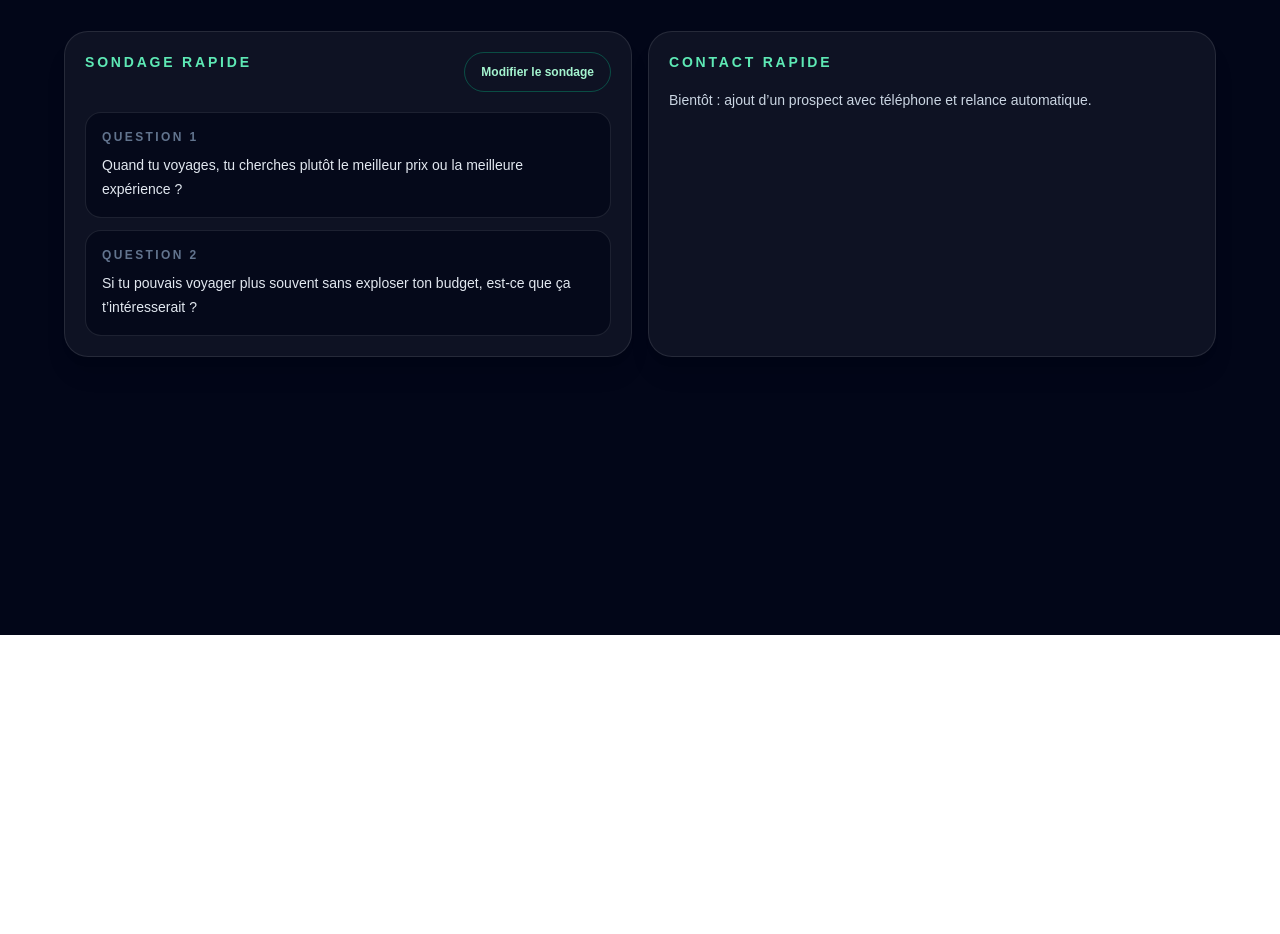
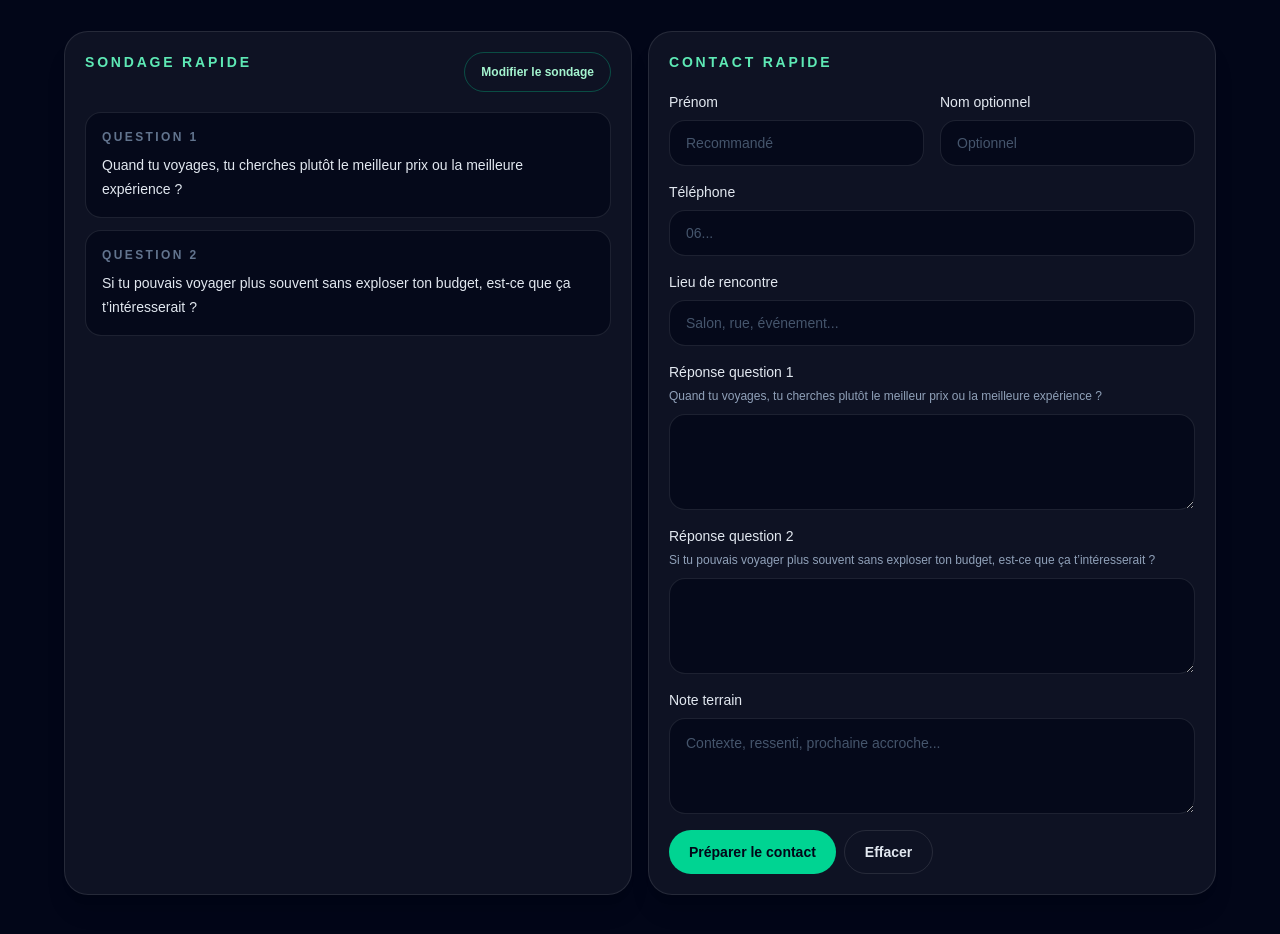
Before and after one commit to Gintaiji/travel-prospect-crm, a Next.js app: page /street-marketing in a window 1280 px wide. Shown: the part 260-1194 px from the top of the page. Before the commit the page ends 895 px from the top, so only its background shows below. Built offline with nearby package versions, Linux system fonts and the light colour scheme; no server answers.

Commit message:
Ajout formulaire contact rapide street marketing

```diff
--- a/app/street-marketing/page.tsx
+++ b/app/street-marketing/page.tsx
@@ -1,12 +1,32 @@
 "use client";
 
-import { useEffect, useState } from "react";
+import { type FormEvent, useEffect, useState } from "react";
 import {
   DEFAULT_STREET_MARKETING_SURVEY,
   loadStreetMarketingSurvey,
   saveStreetMarketingSurvey,
   type StreetMarketingSurvey,
 } from "../lib/streetMarketingSurveyStorage";
+
+type QuickContactFormState = {
+  firstName: string;
+  lastName: string;
+  phone: string;
+  meetingPlace: string;
+  firstAnswer: string;
+  secondAnswer: string;
+  fieldNote: string;
+};
+
+const initialQuickContactFormState: QuickContactFormState = {
+  firstName: "",
+  lastName: "",
+  phone: "",
+  meetingPlace: "",
+  firstAnswer: "",
+  secondAnswer: "",
+  fieldNote: "",
+};
 
 export default function StreetMarketingPage() {
   const [survey, setSurvey] = useState<StreetMarketingSurvey>(
@@ -16,6 +36,10 @@ export default function StreetMarketingPage() {
     DEFAULT_STREET_MARKETING_SURVEY.questions,
   );
   const [isEditingSurvey, setIsEditingSurvey] = useState(false);
+  const [quickContactForm, setQuickContactForm] =
+    useState<QuickContactFormState>(initialQuickContactFormState);
+  const [preparedContact, setPreparedContact] =
+    useState<QuickContactFormState | null>(null);
 
   useEffect(() => {
     const storedSurvey = loadStreetMarketingSurvey();
@@ -55,6 +79,35 @@ export default function StreetMarketingPage() {
   function cancelSurveyEdit() {
     setDraftQuestions(survey.questions);
     setIsEditingSurvey(false);
+  }
+
+  function updateQuickContactField<Field extends keyof QuickContactFormState>(
+    field: Field,
+    value: QuickContactFormState[Field],
+  ) {
+    setQuickContactForm((currentForm) => ({
+      ...currentForm,
+      [field]: value,
+    }));
+  }
+
+  function prepareQuickContact(event: FormEvent<HTMLFormElement>) {
+    event.preventDefault();
+
+    setPreparedContact({
+      firstName: quickContactForm.firstName.trim(),
+      lastName: quickContactForm.lastName.trim(),
+      phone: quickContactForm.phone.trim(),
+      meetingPlace: quickContactForm.meetingPlace.trim(),
+      firstAnswer: quickContactForm.firstAnswer.trim(),
+      secondAnswer: quickContactForm.secondAnswer.trim(),
+      fieldNote: quickContactForm.fieldNote.trim(),
+    });
+  }
+
+  function clearQuickContact() {
+    setQuickContactForm(initialQuickContactFormState);
+    setPreparedContact(null);
   }
 
   return (
@@ -147,10 +200,178 @@ export default function StreetMarketingPage() {
             <p className="text-sm font-semibold uppercase tracking-[0.2em] text-emerald-300">
               Contact rapide
             </p>
-            <p className="mt-4 text-sm leading-6 text-slate-300">
-              Bientôt : ajout d’un prospect avec téléphone et relance
-              automatique.
-            </p>
+
+            <form className="mt-5 grid gap-4" onSubmit={prepareQuickContact}>
+              <div className="grid gap-4 sm:grid-cols-2">
+                <label className="grid gap-2 text-sm font-medium text-slate-200">
+                  Prénom
+                  <input
+                    className="min-h-11 rounded-2xl border border-white/10 bg-slate-950/70 px-4 py-3 text-sm text-white outline-none transition placeholder:text-slate-600 focus:border-emerald-400"
+                    value={quickContactForm.firstName}
+                    onChange={(event) =>
+                      updateQuickContactField("firstName", event.target.value)
+                    }
+                    placeholder="Recommandé"
+                  />
+                </label>
+
+                <label className="grid gap-2 text-sm font-medium text-slate-200">
+                  Nom optionnel
+                  <input
+                    className="min-h-11 rounded-2xl border border-white/10 bg-slate-950/70 px-4 py-3 text-sm text-white outline-none transition placeholder:text-slate-600 focus:border-emerald-400"
+                    value={quickContactForm.lastName}
+                    onChange={(event) =>
+                      updateQuickContactField("lastName", event.target.value)
+                    }
+                    placeholder="Optionnel"
+                  />
+                </label>
+              </div>
+
+              <label className="grid gap-2 text-sm font-medium text-slate-200">
+                Téléphone
+                <input
+                  className="min-h-11 rounded-2xl border border-white/10 bg-slate-950/70 px-4 py-3 text-sm text-white outline-none transition placeholder:text-slate-600 focus:border-emerald-400"
+                  value={quickContactForm.phone}
+                  onChange={(event) =>
+                    updateQuickContactField("phone", event.target.value)
+                  }
+                  placeholder="06..."
+                  required
+                  type="tel"
+                />
+              </label>
+
+              <label className="grid gap-2 text-sm font-medium text-slate-200">
+                Lieu de rencontre
+                <input
+                  className="min-h-11 rounded-2xl border border-white/10 bg-slate-950/70 px-4 py-3 text-sm text-white outline-none transition placeholder:text-slate-600 focus:border-emerald-400"
+                  value={quickContactForm.meetingPlace}
+                  onChange={(event) =>
+                    updateQuickContactField("meetingPlace", event.target.value)
+                  }
+                  placeholder="Salon, rue, événement..."
+                />
+              </label>
+
+              <label className="grid gap-2 text-sm font-medium text-slate-200">
+                <span>
+                  Réponse question 1
+                  <span className="mt-1 block text-xs font-normal leading-5 text-slate-400">
+                    {survey.questions[0]}
+                  </span>
+                </span>
+                <textarea
+                  className="min-h-24 rounded-2xl border border-white/10 bg-slate-950/70 px-4 py-3 text-sm leading-6 text-white outline-none transition placeholder:text-slate-600 focus:border-emerald-400"
+                  value={quickContactForm.firstAnswer}
+                  onChange={(event) =>
+                    updateQuickContactField("firstAnswer", event.target.value)
+                  }
+                />
+              </label>
+
+              <label className="grid gap-2 text-sm font-medium text-slate-200">
+                <span>
+                  Réponse question 2
+                  <span className="mt-1 block text-xs font-normal leading-5 text-slate-400">
+                    {survey.questions[1]}
+                  </span>
+                </span>
+                <textarea
+                  className="min-h-24 rounded-2xl border border-white/10 bg-slate-950/70 px-4 py-3 text-sm leading-6 text-white outline-none transition placeholder:text-slate-600 focus:border-emerald-400"
+                  value={quickContactForm.secondAnswer}
+                  onChange={(event) =>
+                    updateQuickContactField("secondAnswer", event.target.value)
+                  }
+                />
+              </label>
+
+              <label className="grid gap-2 text-sm font-medium text-slate-200">
+                Note terrain
+                <textarea
+                  className="min-h-24 rounded-2xl border border-white/10 bg-slate-950/70 px-4 py-3 text-sm leading-6 text-white outline-none transition placeholder:text-slate-600 focus:border-emerald-400"
+                  value={quickContactForm.fieldNote}
+                  onChange={(event) =>
+                    updateQuickContactField("fieldNote", event.target.value)
+                  }
+                  placeholder="Contexte, ressenti, prochaine accroche..."
+                />
+              </label>
+
+              <div className="flex flex-wrap gap-2">
+                <button
+                  className="min-h-11 rounded-full bg-emerald-400 px-5 py-2 text-sm font-semibold text-slate-950 transition hover:bg-emerald-300"
+                  type="submit"
+                >
+                  Préparer le contact
+                </button>
+                <button
+                  className="min-h-11 rounded-full border border-white/10 px-5 py-2 text-sm font-semibold text-slate-200 transition hover:bg-white/5"
+                  type="button"
+                  onClick={clearQuickContact}
+                >
+                  Effacer
+                </button>
+              </div>
+            </form>
+
+            {preparedContact ? (
+              <section className="mt-5 rounded-2xl border border-emerald-400/20 bg-emerald-400/5 p-4">
+                <p className="text-xs font-semibold uppercase tracking-[0.2em] text-emerald-300">
+                  Résumé du contact
+                </p>
+                <dl className="mt-4 grid gap-3 text-sm">
+                  <div>
+                    <dt className="text-xs uppercase tracking-[0.18em] text-slate-500">
+                      Nom
+                    </dt>
+                    <dd className="mt-1 text-slate-200">
+                      {[preparedContact.firstName, preparedContact.lastName]
+                        .filter(Boolean)
+                        .join(" ") || "Non renseigné"}
+                    </dd>
+                  </div>
+                  <div>
+                    <dt className="text-xs uppercase tracking-[0.18em] text-slate-500">
+                      Téléphone
+                    </dt>
+                    <dd className="mt-1 text-slate-200">{preparedContact.phone}</dd>
+                  </div>
+                  <div>
+                    <dt className="text-xs uppercase tracking-[0.18em] text-slate-500">
+                      Lieu de rencontre
+                    </dt>
+                    <dd className="mt-1 text-slate-200">
+                      {preparedContact.meetingPlace || "Non renseigné"}
+                    </dd>
+                  </div>
+                  <div>
+                    <dt className="text-xs uppercase tracking-[0.18em] text-slate-500">
+                      Réponse question 1
+                    </dt>
+                    <dd className="mt-1 text-slate-200">
+                      {preparedContact.firstAnswer || "Non renseignée"}
+                    </dd>
+                  </div>
+                  <div>
+                    <dt className="text-xs uppercase tracking-[0.18em] text-slate-500">
+                      Réponse question 2
+                    </dt>
+                    <dd className="mt-1 text-slate-200">
+                      {preparedContact.secondAnswer || "Non renseignée"}
+                    </dd>
+                  </div>
+                  <div>
+                    <dt className="text-xs uppercase tracking-[0.18em] text-slate-500">
+                      Note terrain
+                    </dt>
+                    <dd className="mt-1 whitespace-pre-wrap text-slate-200">
+                      {preparedContact.fieldNote || "Non renseignée"}
+                    </dd>
+                  </div>
+                </dl>
+              </section>
+            ) : null}
           </article>
         </section>
       </section>
```
